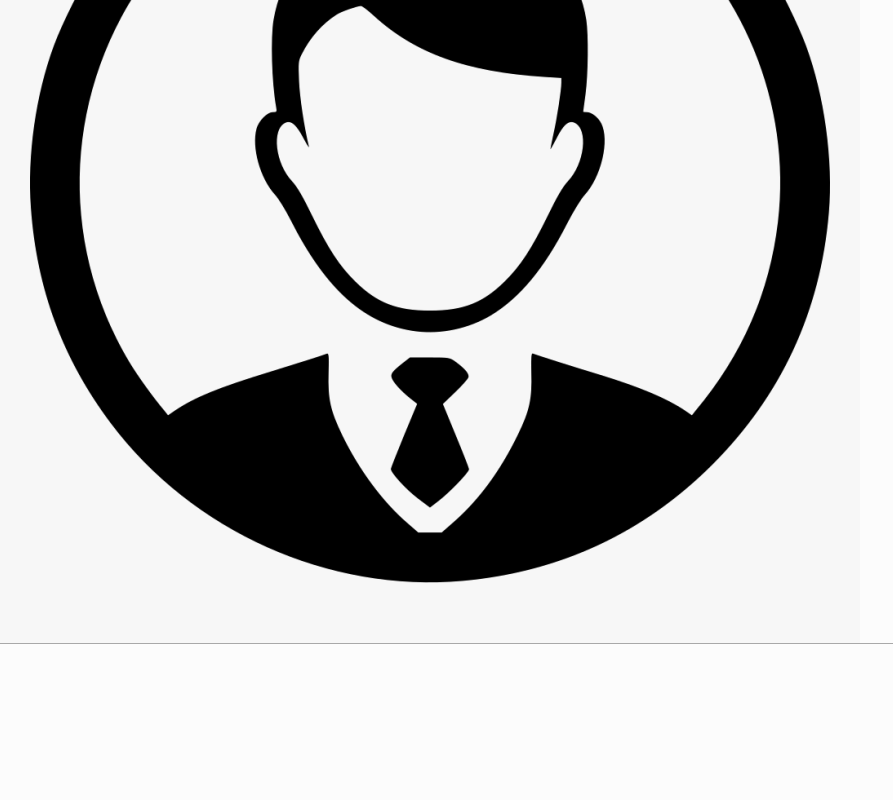
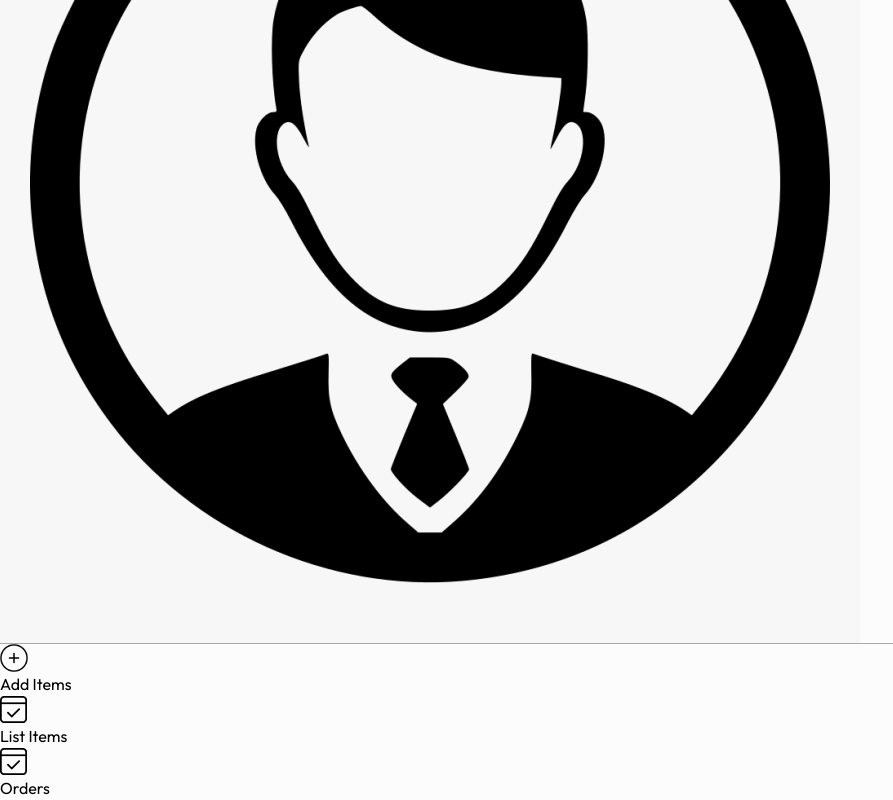
Before and after one commit to Anandpatel54/food-app, a React (Vite) app in the folder admin/: page /add in a window 1280 px wide. Shown: the part 591-1391 px from the top of the page, without its empty margins (0-893 px from the left). Before the commit the page ends 1235 px from the top, so only its background shows below. Built offline with nearby package versions, Linux system fonts and the light colour scheme.

Commit message:
make list orders and orders

```diff
--- a/admin/src/App.jsx
+++ b/admin/src/App.jsx
@@ -1,5 +1,9 @@
-import Navbar from "./components/Navbar/Navbar"
-import Sidebar from "./components/Sidebar/Sidebar"
+import Navbar from "./components/Navbar/Navbar";
+import Sidebar from "./components/Sidebar/Sidebar";
+import { Route, Routes } from "react-router-dom";
+import Add from "./pages/Add/Add";
+import List from "./pages/List/List";
+import Orders from "./pages/Orders/Orders";
 
 const App = () => {
   return (
@@ -8,9 +12,14 @@ const App = () => {
       <hr />
       <div className="app-content flex ">
         <Sidebar />
+        <Routes>
+          <Route path="/add" element={<Add />} />
+          <Route path="/list" element={<List />} />
+          <Route path="/orders" element={<Orders />} />
+        </Routes>
       </div>
     </div>
-  )
-}
+  );
+};
 
-export default App
+export default App;
--- a/admin/src/components/Navbar/Navbar.jsx
+++ b/admin/src/components/Navbar/Navbar.jsx
@@ -2,9 +2,9 @@ import {assets} from "../../assets/assets"
 
 const Navbar = () => {
   return (
-    <div className="navbar flex justify-between px-[30px] py-[2%]">
-        <img className="logo max-w-[80px] md:max-w-[10%]" src={assets.logo} alt="" />
-        <img className="profile max-w-[80px] md:max-w-[10%]]" src={assets.profile_image} alt="" />
+    <div className="navbar flex justify-between px-[30px] p-[10px]">
+        <img className="logo max-w-[60px] md:max-w-[8%]" src={assets.logo} alt="" />
+        <img className="profile max-w-[60px] md:max-w-[8%]]" src={assets.profile_image} alt="" />
     </div>
   )
 }
--- a/admin/src/components/Sidebar/Sidebar.jsx
+++ b/admin/src/components/Sidebar/Sidebar.jsx
@@ -1,9 +1,34 @@
+import { assets } from "../../assets/assets";
+import { NavLink } from "react-router-dom";
+
 const Sidebar = () => {
   return (
-    <div className="">
+    <div className="sidebar w-[18%] min-h-[100vh] border-2 border-gray-400 border-t-0">
+      <div className="side-bar-options pt-[50px] pl-[20px] flex flex-col gap-[20px] text-base md:text-[1.2vw]">
+        <NavLink
+          to="/add"
+          className="sidebar-option flex items-center gap-[12px] border-[1px] border-gray-400 border-r-0 px-[8px] py-[10px] rounded-md cursor-pointer"
+        >
+          <img src={assets.add_icon} alt="" />
+          <p>Add Items</p>
+        </NavLink>
+        <NavLink
+          to="/list"
+          className="sidebar-option flex items-center gap-[12px] border-[1px] border-gray-400 border-r-0 px-[8px] py-[10px] rounded-md cursor-pointer"
+        >
+          <img src={assets.order_icon} alt="" />
+          <p>List Items</p>
+        </NavLink>
+        <NavLink
+          to="/orders"
+          className="sidebar-option flex items-center gap-[12px] border-[1px] border-gray-400 border-r-0 px-[8px] py-[10px] rounded-md cursor-pointer"
+        >
+          <img src={assets.order_icon} alt="" />
+          <p>Orders</p>
+        </NavLink>
+      </div>
+    </div>
+  );
+};
 
-    </div>
-  )
-}
-
-export default Sidebar
+export default Sidebar;
--- a/admin/src/index.css
+++ b/admin/src/index.css
@@ -23,3 +23,8 @@ hr{
     height: 1px;
     background-color: #a9a9a9;
 }
+@media (max-width: 900px) {
+    .sidebar-option p{
+        display: none;
+    }
+}
--- /dev/null
+++ b/admin/src/pages/Add/Add.jsx
@@ -0,0 +1,9 @@
+const Add = () => {
+  return (
+    <div className="">
+
+    </div>
+  )
+}
+
+export default Add
--- /dev/null
+++ b/admin/src/pages/List/List.jsx
@@ -0,0 +1,9 @@
+const List = () => {
+  return (
+    <div className="">
+
+    </div>
+  )
+}
+
+export default List
--- /dev/null
+++ b/admin/src/pages/Orders/Orders.jsx
@@ -0,0 +1,9 @@
+const Orders = () => {
+  return (
+    <div className="">
+
+    </div>
+  )
+}
+
+export default Orders
```
